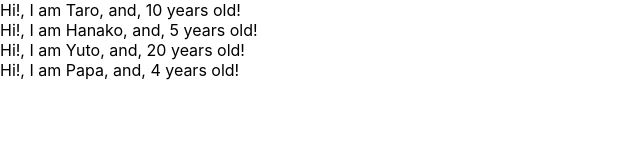
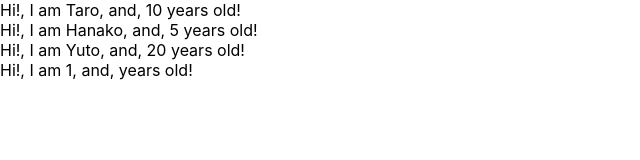
Before and after one commit to hit701/udemy-react-home, a React (Create React App) app: page / in a window 1280 px wide. Shown: the top 160 px of the page, without its empty margins (0-640 px from the left). Built offline with nearby package versions, Linux system fonts and the light colour scheme.

Commit message:
Props Type and error

```diff
--- a/src/App.js
+++ b/src/App.js
@@ -1,11 +1,12 @@
 import React from 'react';
+import PropTypes from 'prop-types';
 
 const App = () => {
   const profiles = [
     {name:"Taro", age:10},
     {name:"Hanako", age:5},
     {name: "Yuto", age:20},
-    {name: "Papa"}
+    {name: 1}
   ]
   return (
     <div>
@@ -22,8 +23,12 @@ const User = (props) => {
   return <div>Hi!, I am {props.name}, and, {props.age} years old!</div>
 }
 
-User.defaultProps = {
-  age: 4
+User.PropType = {
+  name:PropTypes.string,
+  age: PropTypes.number
 }
+//   namer: PropTypes.string
+//   //age: PropTypes.number
+// }
 
 export default App;
```
